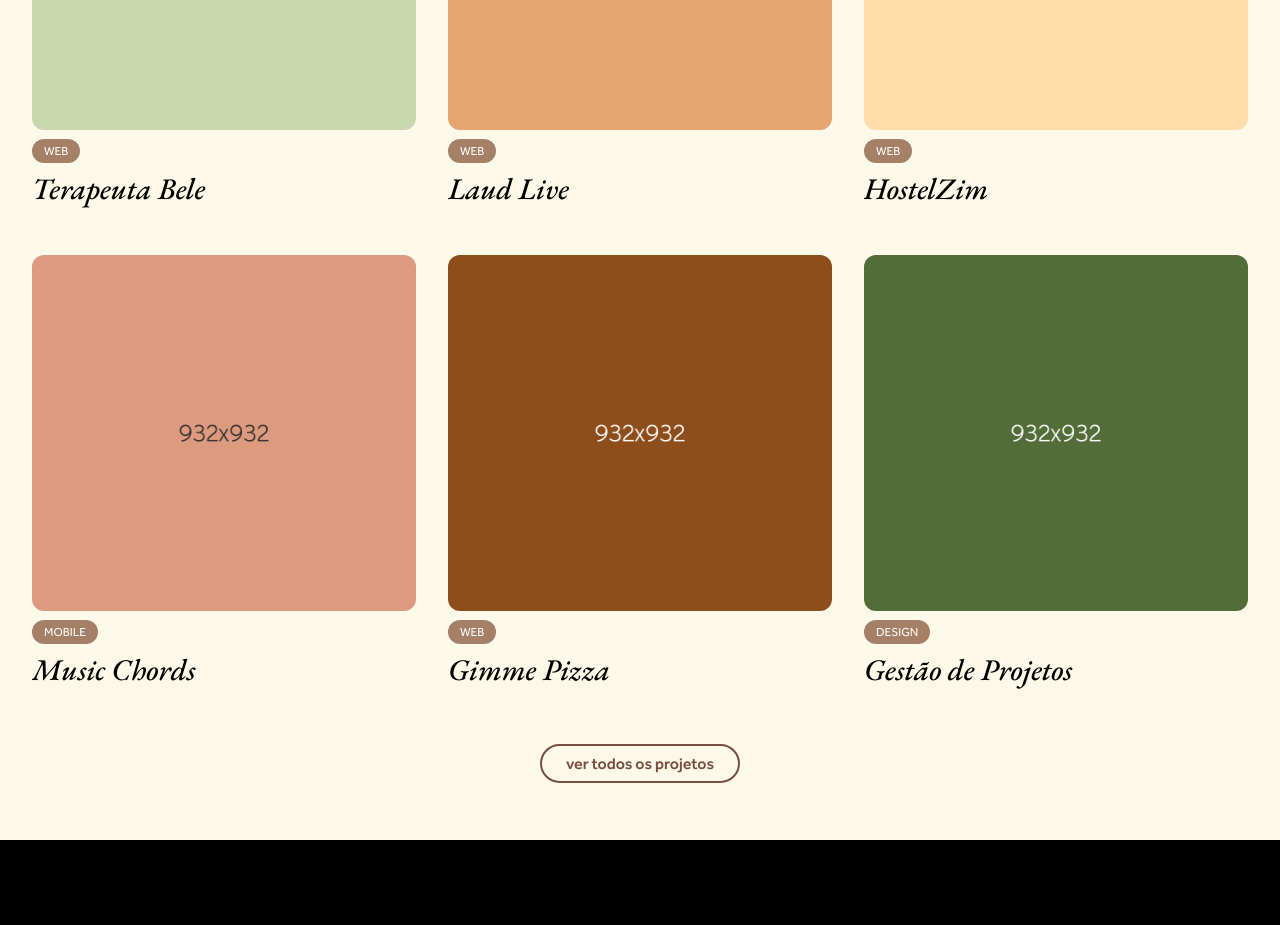
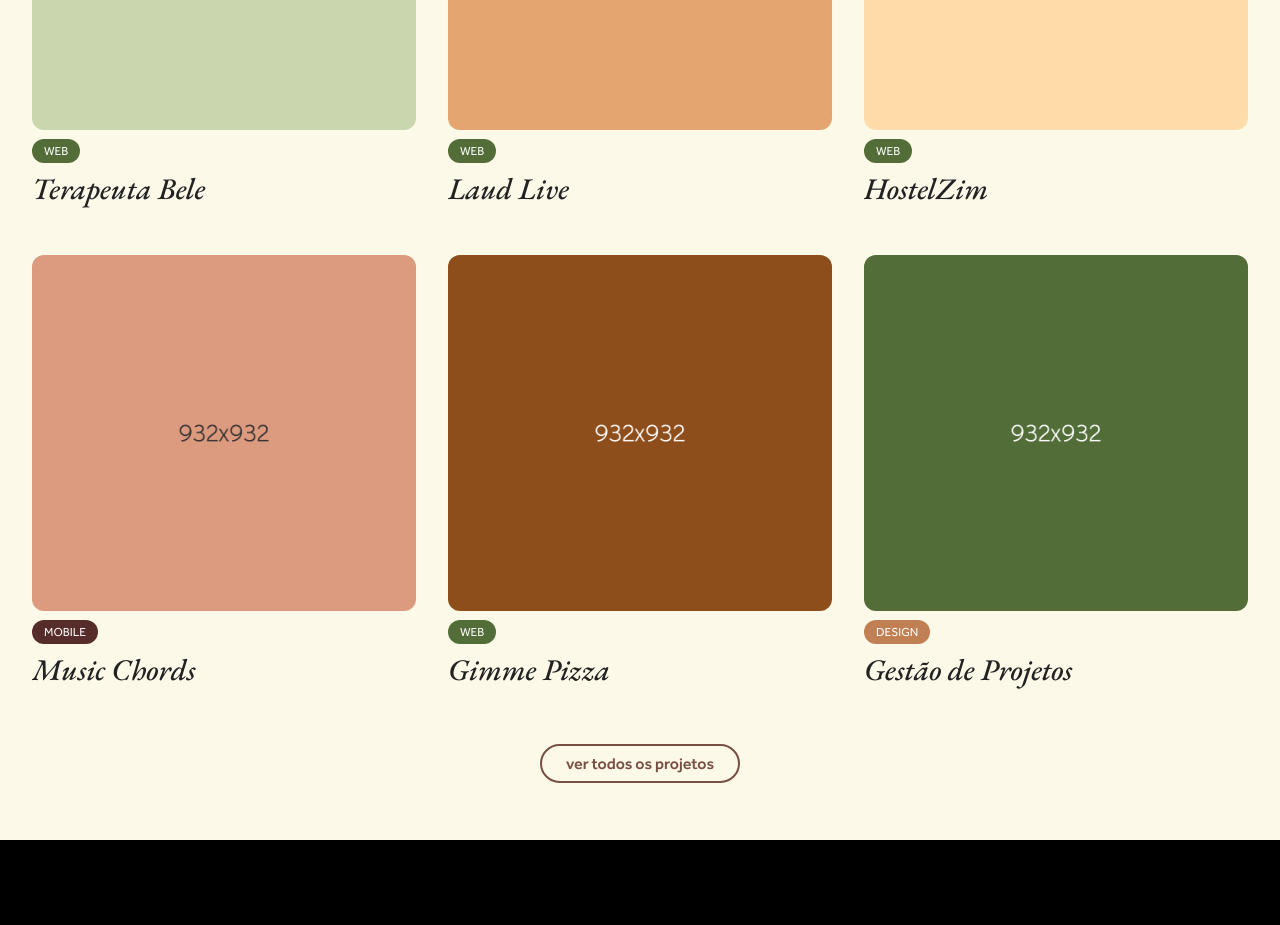
Before and after one commit to ramou1/portfolio, a Next.js app: page / in a window 1280 px wide. Shown: the part 1040-1965 px from the top of the page. Built offline with nearby package versions, Linux system fonts and the light colour scheme.

Commit message:
fixing project colors

```diff
--- a/src/app/data.ts
+++ b/src/app/data.ts
@@ -5,7 +5,7 @@ export const projects = [
     projectImage: "/images/terapeuta01.png",
     altText: "Site da Terapeuta Bele, mostrando informações sobre terapias e agendamentos",
     slideImage: "/images/slide01.png",
-    category: "Web",
+    category: "web",
     tools:["Wix", "HTML", "CSS"],
     description: "Site profissional para a terapeuta Bele, com informações sobre serviços, blog e agendamento de consultas.",
     externalLink: "https://terapeutabele.com.br",
@@ -18,7 +18,7 @@ export const projects = [
     projectImage: "/images/laud01.png",
     altText: "Site da Laud Live, mostrando informações sobre astreaming e eventos ao vivo",
     slideImage: "/images/slide02.png",
-    category: "Web",
+    category: "web",
     tools:["Wix", "HTML", "CSS"],
     description: "Plataforma de streaming e eventos ao vivo, com foco em transmissões de alta qualidade e interação com o público.",
     externalLink: "https://laud.live",
@@ -31,7 +31,7 @@ export const projects = [
     projectImage: "/images/portfolio03.png",
     altText: "Interface do sistema HostelZim mostrando uma lista de quartos e clientes",
     slideImage: "/images/slide03.png",
-    category: "Web",
+    category: "web",
     tools:["React", "NextJS"],
     description: "HostelZim é um sistema web desenvolvido em React para gerenciamento de um hostel. Ele permite criar, editar, excluir e listar quartos e clientes.",
     externalLink: "https://github.com/ramou1/hostel-system",
@@ -44,7 +44,7 @@ export const projects = [
     projectImage: "/images/portfolio04.png",
     altText: "Interface do aplicativo Music Chords mostrando uma lista de acordes e formulário de criação de acorde",
     slideImage: "/images/slide01.png",
-    category: "Mobile",
+    category: "mobile",
     tools:["Ionic", "Typescript"],
     description: "Aplicativo para salvar acordes de músicas.",
     externalLink: "https://github.com/ramou1/music-chords-app",
@@ -57,7 +57,7 @@ export const projects = [
     projectImage: "/images/portfolio05.png",
     altText: "Interface do sistema de Chamados mostrando uma lista de chamados e formulário de criação de chamado",
     slideImage: "/images/slide02.png",
-    category: "Web",
+    category: "web",
     tools:["Angular", "Firebase"],
     description: "Sistema para gerenciar pedidos de pizza.",
     externalLink: "https://github.com/ramou1/gimme-pizza",
@@ -70,7 +70,7 @@ export const projects = [
     projectImage: "/images/portfolio06.png",
     altText: "Dashboard do aplicativo de Gestão de Projetos exibindo quadro Kanban com tarefas",
     slideImage: "/images/slide03.png",
-    category: "Design",
+    category: "design",
     tools:["Angular", "Firebase"],
     description: "Aplicativo para gerenciar projetos e tarefas.",
     externalLink: "https://github.com",
@@ -83,7 +83,7 @@ export const projects = [
     projectImage: "/images/portfolio07.png",
     altText: "Tela do Sistema de Orçamentos mostrando um formulário de criação de orçamento e lista de orçamentos recentes",
     slideImage: "/images/slide01.png",
-    category: "Web",
+    category: "web",
     tools:["Angular", "Firebase"],
     description: "Sistema para criação e envio de orçamentos.",
     externalLink: "https://github.com",
@@ -99,7 +99,7 @@ export const participations = [
     projectImage: "/images/portfolio08.png",
     altText: "Interface do aplicativo MeelNutri mostrando planos alimentares e acompanhamento nutricional",
     slideImage: "/images/slide01.png",
-    category: "Mobile",
+    category: "mobile",
     tools:["Illustrator", "Photoshop"],
     description: "Aplicativo para acompanhamento nutricional, criação de planos alimentares e monitoramento de refeições.",
     externalLink: "https://play.google.com/store/apps/details?id=br.com.meelnutri",
@@ -112,7 +112,7 @@ export const participations = [
     projectImage: "/images/portfolio09.png",
     altText: "Interface do aplicativo Funcorsan exibindo serviços e informações para associados",
     slideImage: "/images/slide01.png",
-    category: "Mobile",
+    category: "mobile",
     tools:["Illustrator", "Photoshop"],
     description: "Aplicativo para associados da Funcorsan, oferecendo acesso a serviços, documentos e informações.",
     externalLink: "https://play.google.com/store/apps/details?id=br.com.funcorsan",
@@ -125,7 +125,7 @@ export const participations = [
     projectImage: "/images/portfolio10.png",
     altText: "Interface do aplicativo Laudelina exibindo informações e suporte para trabalhadoras domésticas",
     slideImage: "/images/slide01.png",
-    category: "Mobile",
+    category: "mobile",
     tools:["Illustrator", "Photoshop"],
     description: "Aplicativo voltado para trabalhadoras domésticas, oferecendo informações sobre direitos, benefícios e suporte.",
     externalLink: "https://play.google.com/store/search?q=laudelina&c=apps",
@@ -138,7 +138,7 @@ export const participations = [
     projectImage: "/images/portfolio03.png",
     altText: "Interface do aplicativo Purificatta exibindo gerenciamento de assinaturas de purificadores de água",
     slideImage: "/images/slide01.png",
-    category: "Mobile",
+    category: "mobile",
     tools:["Illustrator", "Photoshop"],
     description: "Aplicativo para clientes da Purificatta, permitindo gerenciamento de planos e acompanhamento de serviços.",
     externalLink: "https://play.google.com/store/apps/details?id=br.com.purificatta.app",
@@ -151,7 +151,7 @@ export const participations = [
     projectImage: "/images/portfolio04.png",
     altText: "Interface do aplicativo Purificatta Adesão exibindo opções de assinatura para purificadores de água",
     slideImage: "/images/slide01.png",
-    category: "Mobile",
+    category: "mobile",
     tools:["Illustrator", "Photoshop"],
     description: "Aplicativo para adesão e gerenciamento de planos da Purificatta, facilitando a assinatura e suporte.",
     externalLink: "https://play.google.com/store/apps/details?id=br.com.purificatta.adesao",
@@ -167,7 +167,7 @@ export const arts = [
     projectImage: "/images/portfolio05.png",
     altText: "Tipos de Terrenos",
     slideImage: "/images/slide01.png",
-    category: "Ilustração",
+    category: "design",
     tools:["Illustrator", "Photoshop"],
     description: "Estudo sobre terrenos para o curso de Programação de Jogos Digitais.",
     externalLink: "https://www.behance.net/gallery/61701671/TerrenosLands",
@@ -180,7 +180,7 @@ export const arts = [
     projectImage: "/images/portfolio06.png",
     altText: "Design de Personagens",
     slideImage: "/images/slide01.png",
-    category: "Ilustração",
+    category: "design",
     tools:["Illustrator", "Photoshop"],
     description: "Desenhos vetorizados de personagens utilizados no meu trabalho de graduação do curso de Programação de Jogos Digitais.",
     externalLink: "https://www.behance.net/gallery/47743513/Design-de-Personagens",
@@ -193,7 +193,7 @@ export const arts = [
     projectImage: "/images/portfolio07.png",
     altText: "Jogo da Memória - Frutas",
     slideImage: "/images/slide01.png",
-    category: "Ilustração",
+    category: "design",
     tools:["Illustrator", "Photoshop"],
     description: "Ícones de frutas para o jogo da memória desenvolvido no curso de Programação de Jogos Digitais, em 2013.",
     externalLink: "https://www.behance.net/gallery/50276623/Jogo-da-Memoria-Frutas",
@@ -206,7 +206,7 @@ export const arts = [
     projectImage: "/images/portfolio08.png",
     altText: "Artes",
     slideImage: "/images/slide01.png",
-    category: "Ilustração",
+    category: "design",
     tools:["Illustrator", "Photoshop"],
     description: "Desenhos vetorizados de personagens feitos a partir de desenhos à mão de alguns amigos e também alguns desenhos meus.",
     externalLink: "https://www.behance.net/gallery/98439717/Vetorizacao-de-Desenhos",
@@ -219,7 +219,7 @@ export const arts = [
     projectImage: "/images/portfolio09.png",
     altText: "Artes",
     slideImage: "/images/slide01.png",
-    category: "Ilustração",
+    category: "design",
     tools:["Illustrator", "Photoshop"],
     description: "Coleção de ilustrações de animais acompanhadas por lettering artístico.",
     externalLink: "https://www.behance.net/gallery/98439717/Vetorizacao-de-Desenhos",
@@ -232,7 +232,7 @@ export const arts = [
     projectImage: "/images/portfolio10.png",
     altText: "Artes",
     slideImage: "/images/slide01.png",
-    category: "Ilustração",
+    category: "design",
     tools:["Illustrator", "Photoshop"],
     description: "Artes desenvolvidas para as redes sociais da empresa desenvolveuTECH.",
     externalLink: "https://www.behance.net/gallery/101824099/Artes-Redes-Sociais-desenvolveu-TECH",
@@ -245,7 +245,7 @@ export const arts = [
     projectImage: "/images/portfolio06.png",
     altText: "Artes",
     slideImage: "/images/slide01.png",
-    category: "Ilustração",
+    category: "design",
     tools:["Illustrator", "Photoshop"],
     description: "Artes desenvolvidas para as redes sociais da empresa M de Móveis.",
     externalLink: "https://www.behance.net/gallery/101826925/Artes-Redes-Sociais-M-de-Moveis",
--- a/src/app/globals.css
+++ b/src/app/globals.css
@@ -145,7 +145,7 @@
 
 :root {
   --background-color: #fcf9e9;
-  --text-color: #000000;
+  --text-color: #222222;
   --secondary-bg-color: #f8f8f8;
   --accent-color: #a58067;
   --border-color: #a58067;
@@ -153,6 +153,11 @@
   --button-text-color: #784f41;
   --status-bar-light: #ffffff;
   --status-bar-dark: #1a1a1a;
+
+  --mobile-color: #572d2c;
+  --web-color: #526d37;
+  --design-color: #c17f54;
+  --teal-color: #297373;
 }
 
 body.dark-mode {
--- a/src/app/projects/[id]/page.tsx
+++ b/src/app/projects/[id]/page.tsx
@@ -59,7 +59,7 @@ export default async function ProjectDetail(props: { params: Params }) {
                 {data.tools.map((tool, index) => (
                   <span
                     key={index}
-                    className="inline-block text-white bg-[#cbd6ae] rounded-full px-4 py-1 text-xs font-semibold text-gray-700 uppercase"
+                    className="inline-block text-gray-700 bg-[#cbd6ae] rounded-full px-4 py-1 text-xs font-semibold text-gray-700 uppercase"
                   >
                     {tool}
                   </span>
--- a/src/components/Card/Card.tsx
+++ b/src/components/Card/Card.tsx
@@ -7,6 +7,21 @@ interface CardProps {
   height?: string;
   onClick: () => void;
 }
+
+const getCategoryColor = (category: string) => {
+  switch (category) {
+    case "mobile":
+      return "var(--mobile-color)";
+    case "web":
+      return "var(--web-color)";
+    case "design":
+      return "var(--design-color)";
+    case "ai":
+      return "var(--teal-color)";
+    default:
+      return "var(--teal-color)";
+  }
+};
 
 const Card = ({
   image,
@@ -31,7 +46,10 @@ const Card = ({
         />
       </div>
       <div className="pt-2 pb-4">
-        <span className="inline-flex items-center rounded-xl bg-[var(--accent-color)] text-white px-3 py-1 mb-2 text-xs uppercase">
+        <span
+          className="inline-flex items-center rounded-xl text-white px-3 py-1 mb-2 text-xs uppercase"
+          style={{ backgroundColor: getCategoryColor(category) }}
+        >
           {category}
         </span>
 
--- a/tailwind.config.js
+++ b/tailwind.config.js
@@ -7,9 +7,7 @@ module.exports = {
         // "brown": "#784f41",
         // "dark-brown": "#2f2826",
         // "light-brown": "#c7a27c",
-        // "mint-cream": "#d7fdf0",
         // "dark-teal": "#297373",
-        // "yellow": "#ffcc00",
 
         "background-color": "#fffae0",
         "text-color": "#000000",
```
